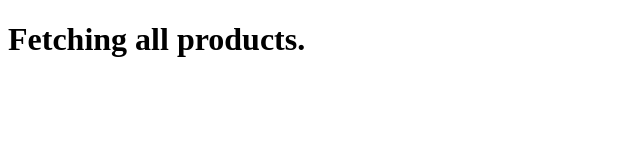
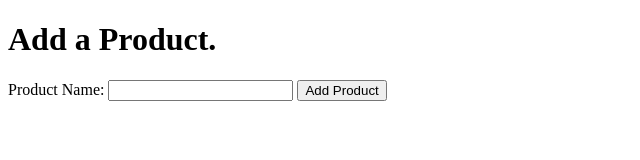
Before and after one commit to Pushpendra6376/an-Ecommerce-StartUp, a website: page view/product.html in a window 1280 px wide. Shown: the whole page, without its empty margins (0-640 px from the left). Drawn offline with Linux system fonts and the light colour scheme.

Commit message:
form created in product.html sucessfully

```diff
--- a/view/product.html
+++ b/view/product.html
@@ -6,6 +6,12 @@
     <title>Document</title>
 </head>
 <body>
-    <h1>Fetching all products.</h1>
+    <h1>Add a Product.</h1>
+
+    <form>
+        <label for="product">Product Name:</label>
+        <input type="text" id="product" name="productName" required>
+        <button type="submit">Add Product</button>
+    </form>
 </body>
 </html>
```
